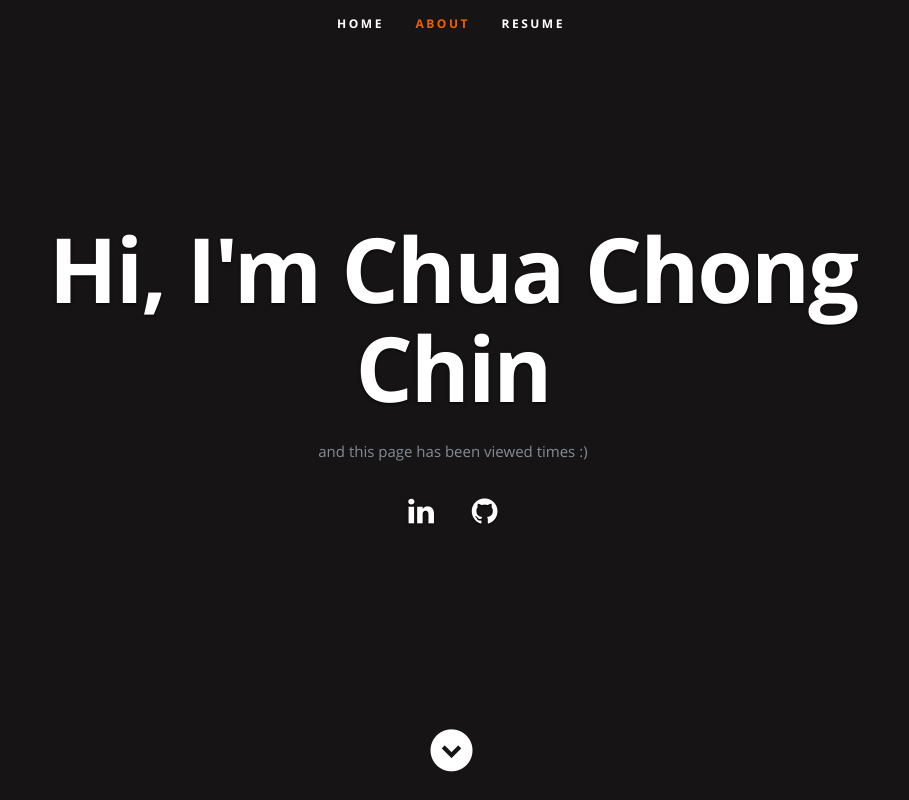
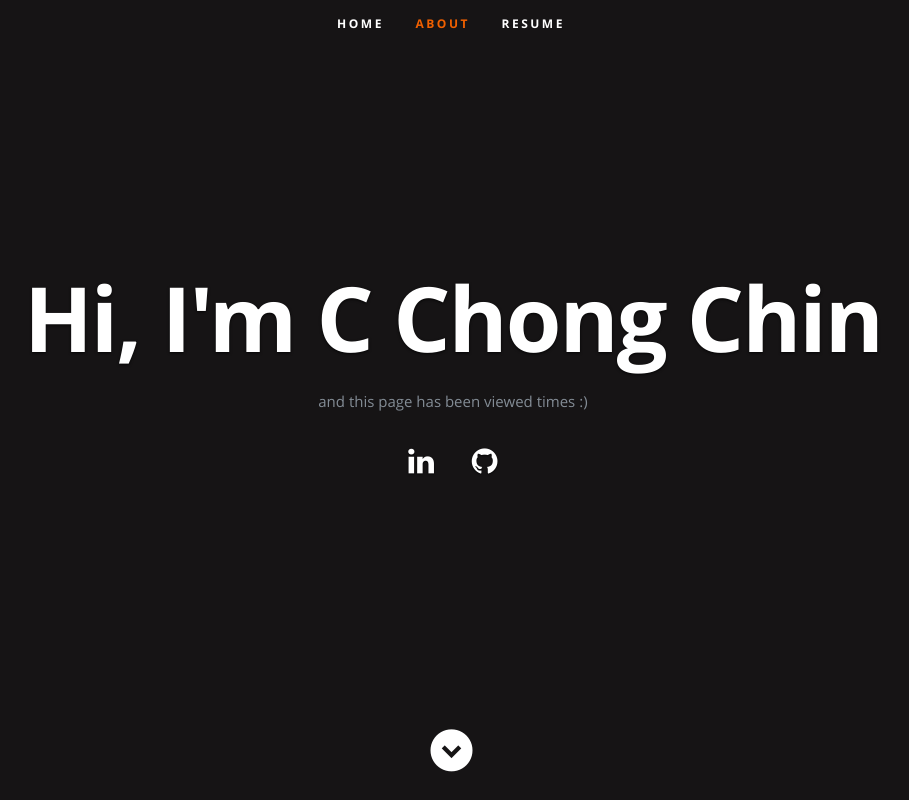
Before and after one commit to heyitschongchin/azure-resume, a plain HTML site: page frontend/index.html in a window 1280 px wide. Shown: the top 800 px of the page, without its empty margins (189-1098 px from the left). Drawn offline with nearby package versions, Linux system fonts and the light colour scheme; no server answers.

Commit message:
Update HTML

```diff
--- a/frontend/index.html
+++ b/frontend/index.html
@@ -54,7 +54,7 @@
 
       <div class="row banner">
          <div class="banner-text">
-            <h1 class="responsive-headline">Hi, I'm Chua Chong Chin</h1>
+            <h1 class="responsive-headline">Hi, I'm C Chong Chin</h1>
 
             <p>and this page has been viewed <a id="counter"></a> times :) </p>
             <ul class="social">
```
